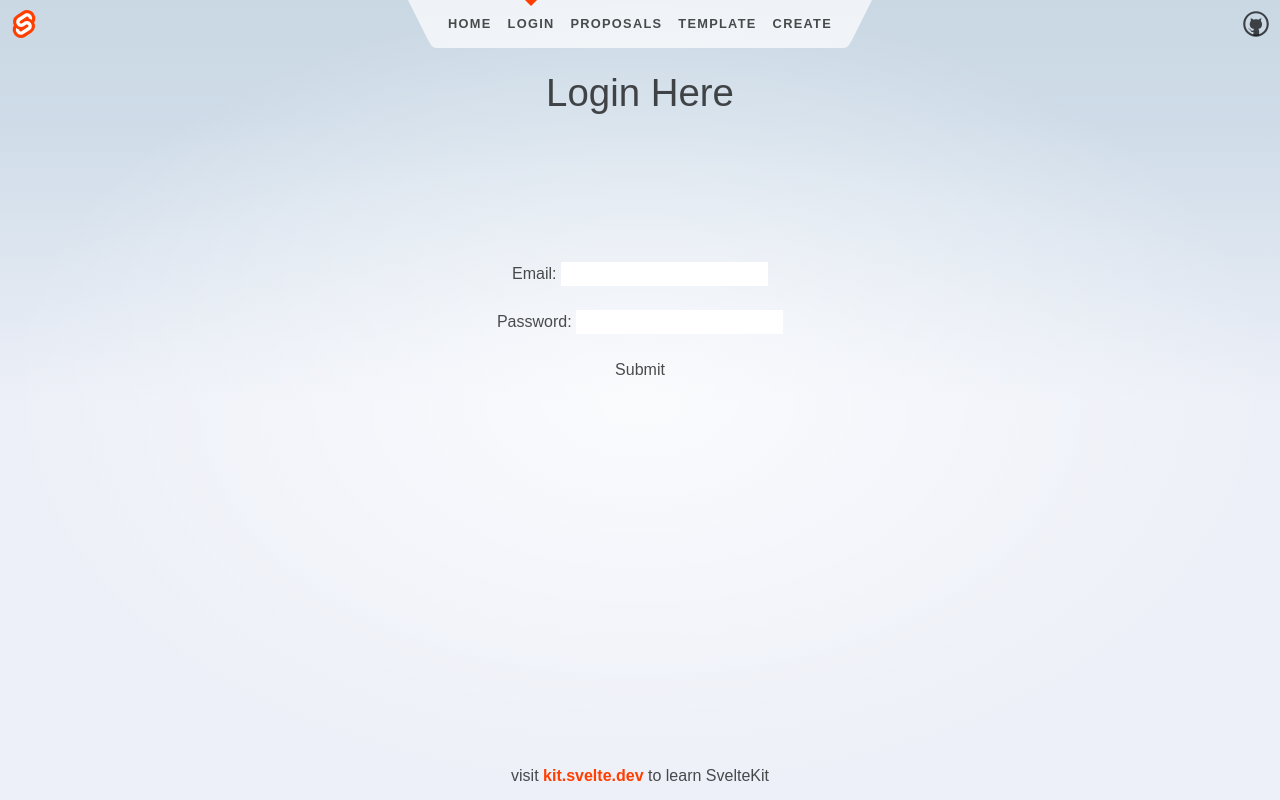
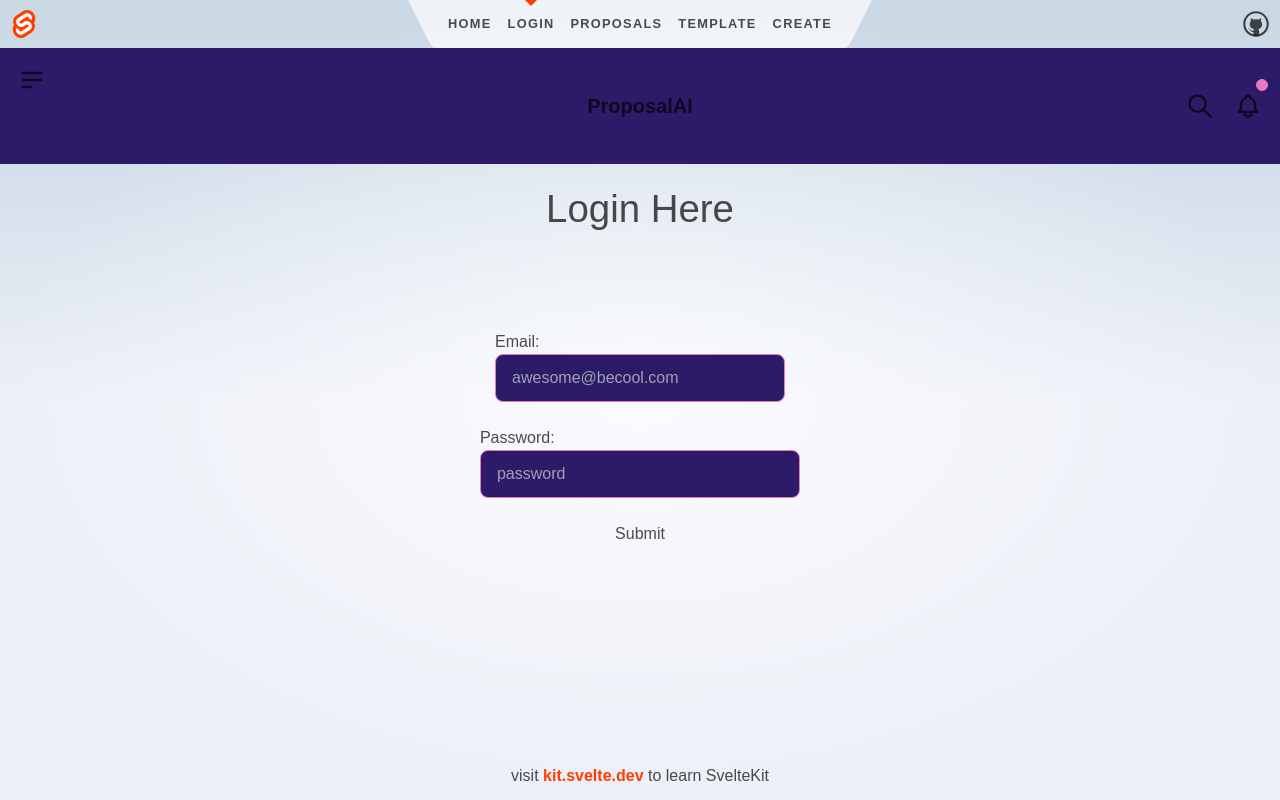
Before and after one commit to TheMattBerman/Svelte-Proposal, a SvelteKit app: page /auth in a window 1280 px wide. Built offline with nearby package versions, Linux system fonts and the light colour scheme.

Commit message:
Adding daisy

```diff
--- a/package.json
+++ b/package.json
@@ -25,7 +25,9 @@
 	},
 	"type": "module",
 	"dependencies": {
+		"@tailwindcss/typography": "^0.5.9",
 		"@tinymce/tinymce-svelte": "^1.0.1",
+		"daisyui": "^2.51.6",
 		"pocketbase": "^0.14.4"
 	}
 }
--- a/src/routes/+page.svelte
+++ b/src/routes/+page.svelte
@@ -12,10 +12,10 @@
 <section>
 	<h1>
 		<span class="welcome">
-			<picture>
+		<!--	<picture>
 				<source srcset={welcome} type="image/webp" />
 				<img src={welcome_fallback} alt="Welcome" />
-			</picture>
+			</picture>-->
 		</span>
 
 		to your new<br />SvelteKit app
--- a/src/routes/Header.svelte
+++ b/src/routes/Header.svelte
@@ -2,6 +2,18 @@
 	import { page } from '$app/stores';
 	import logo from '$lib/images/svelte-logo.svg';
 	import github from '$lib/images/github.svg';
+
+let isDropdownOpen = false;
+  let notificationCount = 0;
+
+  function toggleDropdown() {
+    isDropdownOpen = !isDropdownOpen;
+  }
+
+  function incrementNotification() {
+    notificationCount++;
+  }
+
 </script>
 
 <header>
@@ -46,6 +58,41 @@
 		</a>
 	</div>
 </header>
+
+<div class="navbar bg-base-100">
+  <div class="navbar-start">
+    <div class="dropdown">
+      <label class="btn btn-ghost btn-circle">
+        <svg xmlns="http://www.w3.org/2000/svg" class="h-5 w-5" fill="none" viewBox="0 0 24 24" stroke="currentColor"><path stroke-linecap="round" stroke-linejoin="round" stroke-width="2" d="M4 6h16M4 12h16M4 18h7" /></svg>
+      </label>
+      <ul class="menu menu-compact dropdown-content mt-3 p-2 shadow bg-base-100 rounded-box w-52">
+         <li aria-current={$page.url.pathname === '/proposals' ? 'page' : undefined}>
+				<a href="/proposals">Proposals</a>
+			</li>
+            <li aria-current={$page.url.pathname === '/template' ? 'page' : undefined}>
+				<a href="/template">Template</a>
+			</li>
+            <li aria-current={$page.url.pathname === '/createProposal' ? 'page' : undefined}>
+				<a href="/createProposal">Create</a>
+			</li>
+      </ul>
+    </div>
+  </div>
+  <div class="navbar-center">
+    <a href="/" class="btn btn-ghost normal-case text-xl">ProposalAI</a>
+  </div>
+  <div class="navbar-end">
+    <button class="btn btn-ghost btn-circle">
+      <svg xmlns="http://www.w3.org/2000/svg" class="h-5 w-5" fill="none" viewBox="0 0 24 24" stroke="currentColor"><path stroke-linecap="round" stroke-linejoin="round" stroke-width="2" d="M21 21l-6-6m2-5a7 7 0 11-14 0 7 7 0 0114 0z" /></svg>
+    </button>
+    <button class="btn btn-ghost btn-circle">
+      <div class="indicator">
+        <svg xmlns="http://www.w3.org/2000/svg" class="h-5 w-5" fill="none" viewBox="0 0 24 24" stroke="currentColor"><path stroke-linecap="round" stroke-linejoin="round" stroke-width="2" d="M15 17h5l-1.405-1.405A2.032 2.032 0 0118 14.158V11a6.002 6.002 0 00-4-5.659V5a2 2 0 10-4 0v.341C7.67 6.165 6 8.388 6 11v3.159c0 .538-.214 1.055-.595 1.436L4 17h5m6 0v1a3 3 0 11-6 0v-1m6 0H9" /></svg>
+        <span class="badge badge-xs badge-primary indicator-item"></span>
+      </div>
+    </button>
+  </div>
+</div>
 
 <style>
 	header {
--- a/src/routes/auth/+page.svelte
+++ b/src/routes/auth/+page.svelte
@@ -5,13 +5,13 @@
 
 <section>
   <h1>Login Here</h1>
-  <form on:submit|preventDefault={handleSubmit} class="form-center">
+  <form on:submit|preventDefault={handleSubmit} class="form-center form-control">
     <label>
-      Email: <input type="email" bind:value={email} />
+      Email: <input placeholder="awesome@becool.com" class="input input-bordered input-primary w-full max-w-xs" type="email" bind:value={email} />
     </label>
     <br />
     <label>
-      Password: <input type="password" bind:value={password} />
+      Password: <input placeholder="password" class="input input-bordered input-primary w-full max-w-xs" type="password" bind:value={password} />
     </label>
     <br />
     <button type="submit">Submit</button>
--- a/tailwind.config.js
+++ b/tailwind.config.js
@@ -4,5 +4,8 @@ export default {
   theme: {
     extend: {}
   },
-  plugins: []
+  plugins: [require("@tailwindcss/typography"), require("daisyui")],
+  daisyui: {
+    themes: ["synthwave", "dark", "light"]
+    },
 };
```
Also changed, not shown: 1 other file (tests, documents, lock files or other folders).
